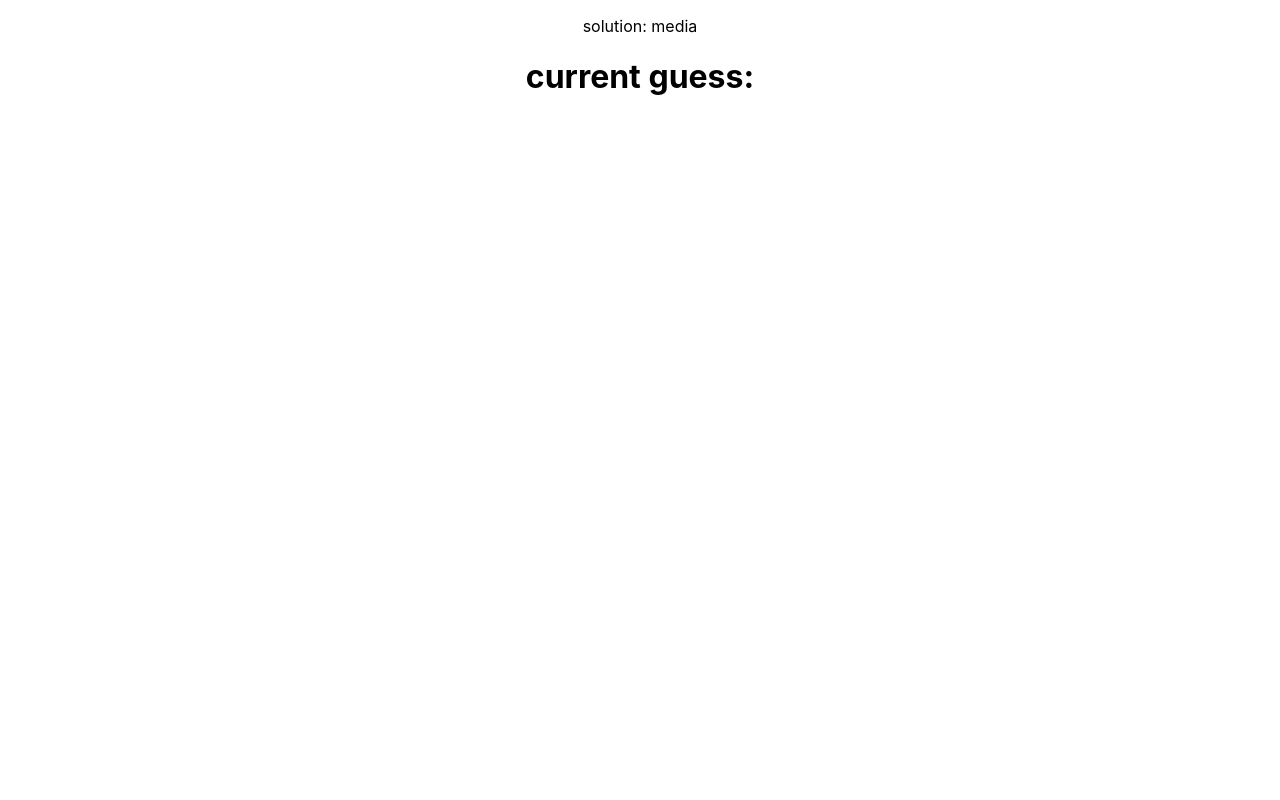
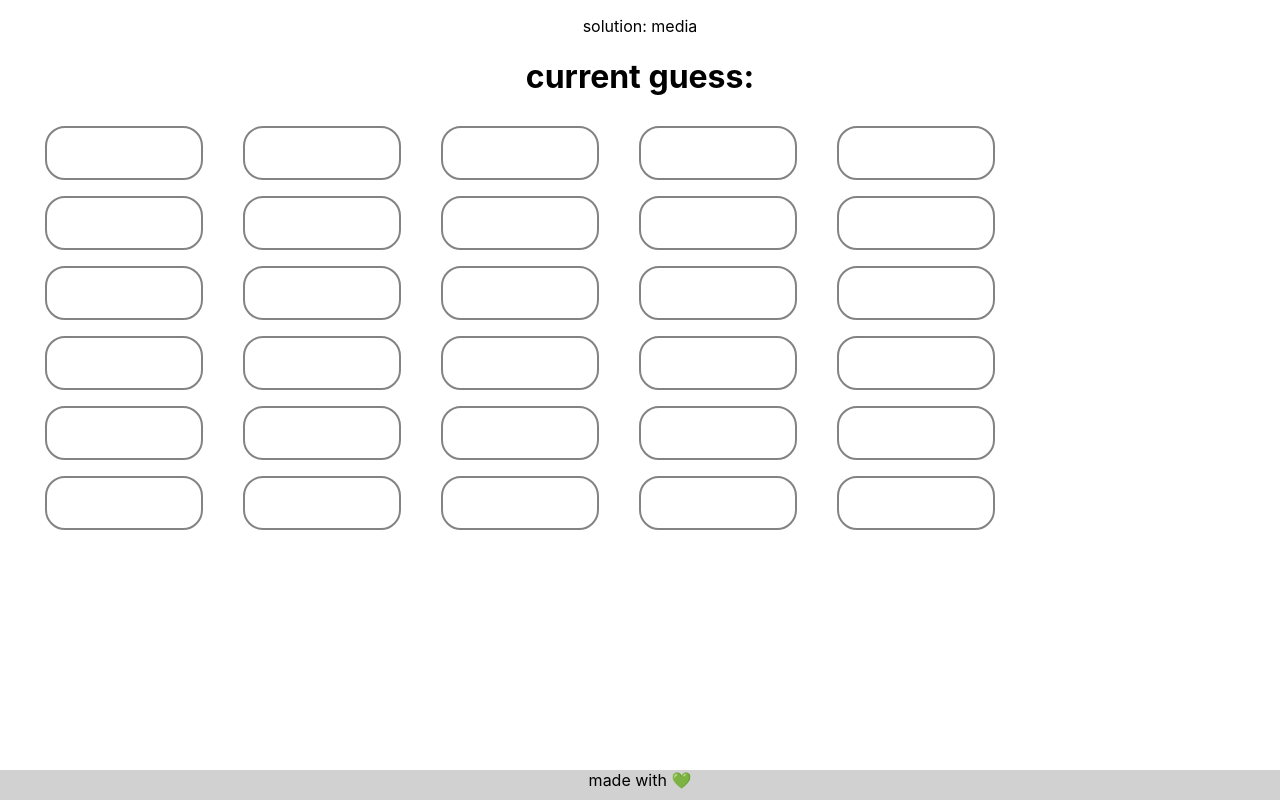
Before and after one commit to nodrognaes/Wordts, a React (Create React App) app: page / in a window 1280 px wide. Built offline with nearby package versions, Linux system fonts and the light colour scheme; data requests are answered from the project's data file.

Commit message:
grid setup

```diff
--- a/src/App.css
+++ b/src/App.css
@@ -36,3 +36,16 @@
     transform: rotate(360deg);
   }
 }
+
+footer {
+  position: fixed;
+  left: 0;
+  bottom: 0;
+  width: 100%;
+  background-color: rgb(209, 209, 209);
+  height: 30px;
+}
+
+footer p {
+  margin-top: 3px;
+}
--- a/src/App.js
+++ b/src/App.js
@@ -17,6 +17,7 @@ function App() {
   return (
     <div className="App">
       {solution && <Wordts solution={solution} />}
+      <footer>made with 💚</footer>
     </div>
   );
 }
--- /dev/null
+++ b/src/components/Grid/Grid.js
@@ -0,0 +1,16 @@
+import React from "react";
+import Row from "../Row/Row";
+import './grid.css';
+
+const Grid = ({ guesses, currentGuess, turn }) => {
+
+    return (
+        <div>
+            {guesses.map((guess, index) => {
+                return <Row key={index} guess={guess} />
+            })}
+        </div>
+    )
+};
+
+export default Grid;
--- /dev/null
+++ b/src/components/Row/Row.js
@@ -0,0 +1,27 @@
+import React from "react";
+import './row.css';
+
+const Row = ({ guess }) => {
+
+    if (guess) {
+        return (
+          <div className="row past">
+            {guess.map((letter, index) => (
+              <div key={index} className={letter.color}>{letter.key}</div>
+            ))}
+          </div>
+        )
+      }
+
+    return (
+        <div className="row">
+            <div></div>
+            <div></div>
+            <div></div>
+            <div></div>
+            <div></div>
+        </div>
+    )
+};
+
+export default Row;
--- /dev/null
+++ b/src/components/Row/row.css
@@ -0,0 +1,19 @@
+.row {
+    display: flex;
+    justify-content: space-evenly;
+    height: 12%;
+    max-width: 80%;
+    padding: 8px;
+    text-align: center;
+}
+
+.row > div {
+    display: block;
+    border: solid 2px rgb(131, 131, 131);
+    border-radius: 20px;
+    width: 15%;
+    min-width: 45px;
+    height: 50px;
+    margin: 0 3px;
+    font-size: 40px;
+}
--- a/src/components/Wordts/Wordts.js
+++ b/src/components/Wordts/Wordts.js
@@ -1,5 +1,6 @@
 import React, { useEffect } from "react";
 import useWordts from "../../hooks/useWordts";
+import Grid from "../Grid/Grid";
 
 const Wordts = ({ solution }) => {
     const { currentGuess, handleKeyup, guesses, isCorrect, turn } = useWordts(solution);
@@ -18,6 +19,7 @@ const Wordts = ({ solution }) => {
         <div>
             <p>solution: {solution}</p>
             <h1>current guess: {currentGuess}</h1>
+            <Grid currentGuess={currentGuess} guesses={guesses} turn={turn} />
         </div>
     )
 };
```
Also changed, not shown: src/components/Grid/grid.css (added), src/components/Wordts/wordts.css (added), src/index.css (line endings or trailing spaces).
